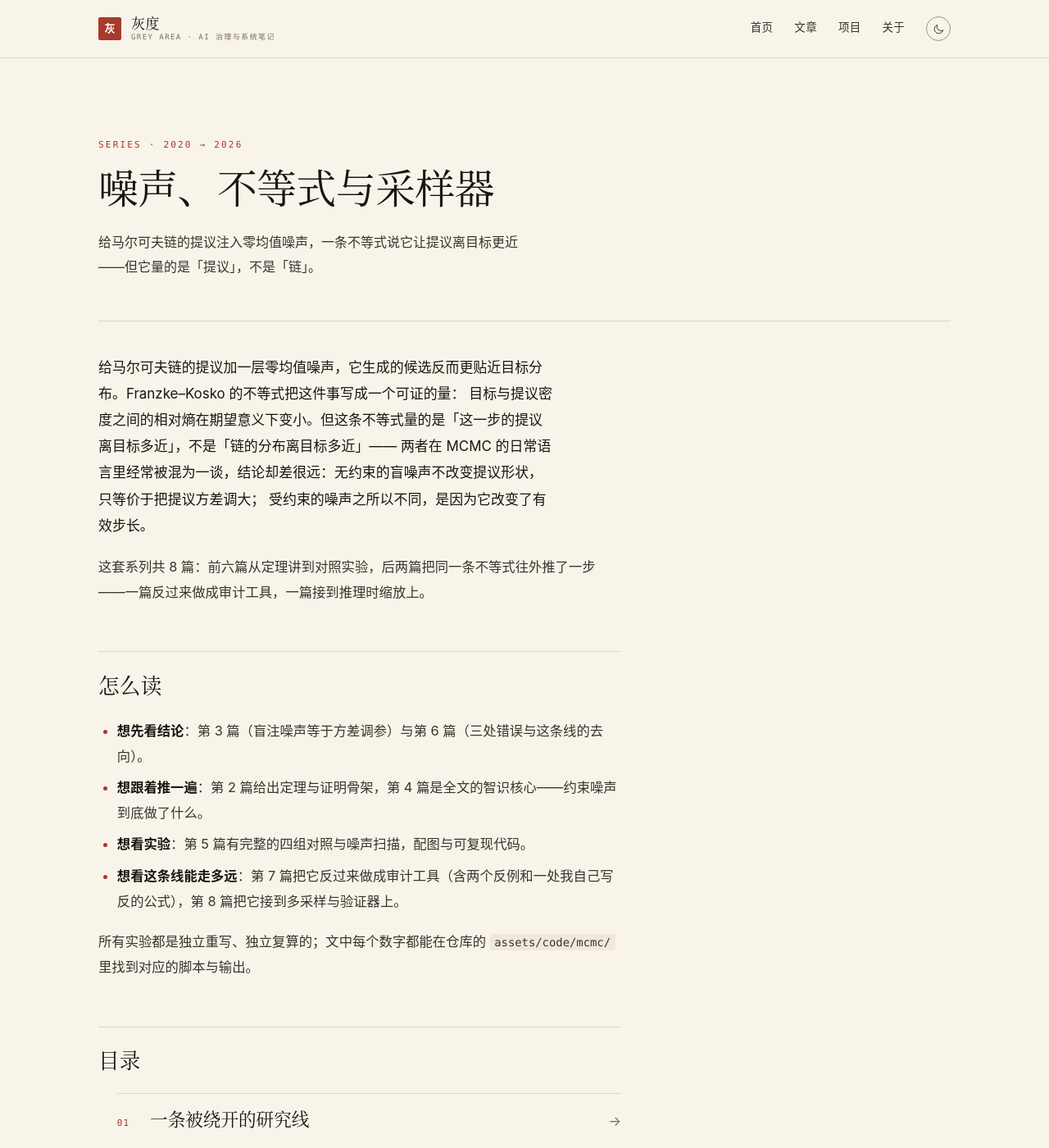
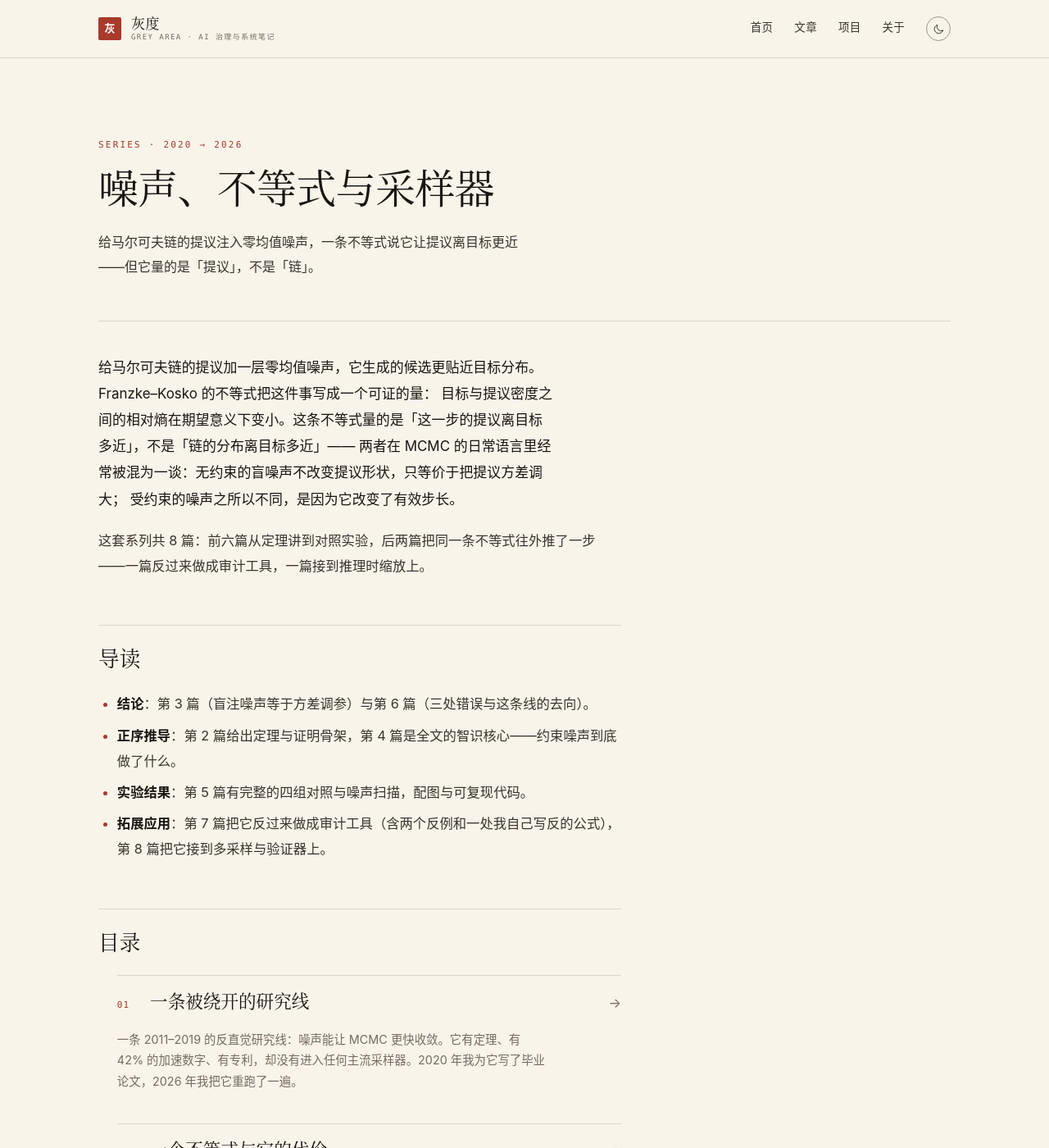
Before and after one commit to DMithrandir/dmithrandir.github.io, a Jekyll site: the page built from mcmc/index.md, in a window 1280 px wide and 1400 px high. Shown: the whole window at 82% size. Built offline with Jekyll 4.4.1, drawn with Linux system fonts in a browser that asks for light colours; some of the changed text lies outside the part shown.

Commit message:
MCMC 系列页：导出改「导读」、正文章法调整

```diff
--- a/mcmc/index.md
+++ b/mcmc/index.md
@@ -9,22 +9,21 @@ description: "给马尔可夫链的提议注入零均值噪声，一条不等式
 {%- assign parts = site.posts | where: "series", "noise-mcmc" | sort: "series_part" -%}
 
 <p class="post-lead">
-给马尔可夫链的提议加一层零均值噪声，它生成的候选反而更贴近目标分布。Franzke–Kosko 的不等式把这件事写成一个可证的量：
-目标与提议密度之间的相对熵在期望意义下变小。但这条不等式量的是「这一步的提议离目标多近」，不是「链的分布离目标多近」——
-两者在 MCMC 的日常语言里经常被混为一谈，结论却差很远：无约束的盲噪声不改变提议形状，只等价于把提议方差调大；
+给马尔可夫链的提议加一层零均值噪声，它生成的候选更贴近目标分布。Franzke–Kosko 的不等式把这件事写成一个可证的量：
+目标与提议密度之间的相对熵在期望意义下变小。这条不等式量的是「这一步的提议离目标多近」，不是「链的分布离目标多近」——
+两者在 MCMC 的日常语言里经常被混为一谈：无约束的盲噪声不改变提议形状，只等价于把提议方差调大；
 受约束的噪声之所以不同，是因为它改变了有效步长。
 </p>
 
+
 这套系列共 {{ parts.size }} 篇：前六篇从定理讲到对照实验，后两篇把同一条不等式往外推了一步——一篇反过来做成审计工具，一篇接到推理时缩放上。
 
-## 怎么读
+## 导读
 
-- **想先看结论**：第 3 篇（盲注噪声等于方差调参）与第 6 篇（三处错误与这条线的去向）。
-- **想跟着推一遍**：第 2 篇给出定理与证明骨架，第 4 篇是全文的智识核心——约束噪声到底做了什么。
-- **想看实验**：第 5 篇有完整的四组对照与噪声扫描，配图与可复现代码。
-- **想看这条线能走多远**：第 7 篇把它反过来做成审计工具（含两个反例和一处我自己写反的公式），第 8 篇把它接到多采样与验证器上。
-
-所有实验都是独立重写、独立复算的；文中每个数字都能在仓库的 `assets/code/mcmc/` 里找到对应的脚本与输出。
+- **结论**：第 3 篇（盲注噪声等于方差调参）与第 6 篇（三处错误与这条线的去向）。
+- **正序推导**：第 2 篇给出定理与证明骨架，第 4 篇是全文的智识核心——约束噪声到底做了什么。
+- **实验结果**：第 5 篇有完整的四组对照与噪声扫描，配图与可复现代码。
+- **拓展应用**：第 7 篇把它反过来做成审计工具（含两个反例和一处我自己写反的公式），第 8 篇把它接到多采样与验证器上。
 
 ## 目录
 
@@ -47,7 +46,8 @@ description: "给马尔可夫链的提议注入零均值噪声，一条不等式
 那么注入噪声会让每一步的跳跃密度在相对熵意义下更接近目标（N-MCMC，2011/2015/2019）；EM 算法有完全平行的结论（N-EM，2013/2016）。
 2019 年的定版论文报告了 Lennard-Jones 分子模拟步数减少 42%、模拟退火最高加速 76%；2022 年，这条线的核心不等式被写进了美国专利 US 11,276,009 B2 的权利要求。
 
-我 2020 年的论文综述了它，但没有做任何实验。2026 年重跑时，我补上了三件当年没做的事：**方差匹配对照**、**约束噪声的实现**、
+我 2020 年的论文综述了它。2026 年重跑时，增补：**方差匹配对照**、**约束噪声的实现**、
 以及**把"加速"这个词拆成混合与燃烧期两种语境**。结果是：定理是对的，但论文对"为什么有用"的解释是错的——真正起作用的是步长，
 不是"选择"。
+
 > 系列中所有对原论文的批评，都同时适用于我自己的那份毕业论文。这也是它值得写下来的原因。
```
